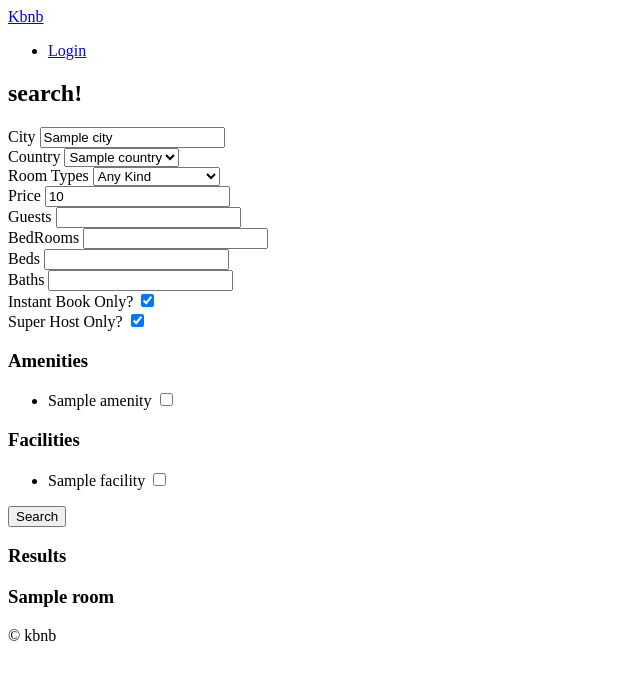
After one commit to gyun-ky/airbnb-clone, a Django app: template templates/rooms/search.html in a window 1280 px wide. The commit adds this page. Shown: the top 680 px of the page, without its empty margins (0-640 px from the left). Run offline with Django 3.2, Linux system fonts and the light colour scheme; tables that the repository leaves empty hold one stand-in row (values such as "Sample post"); the template is opened without the code that fills it: values that come from a table or form of the project are taken from there, most other values are stand-ins (such as "Sample title", 1, 10 or a date in 2020).

Commit message:
search view 마무리

```diff
--- a/rooms/admin.py
+++ b/rooms/admin.py
@@ -30,7 +30,7 @@ class RoomAdmin(admin.ModelAdmin):
     fieldsets = (
         (
             "Basic Info",
-            {"fields": ("name", "description", "country", "address", "price")}
+            {"fields": ("name", "description", "country", "city", "address", "price", "room_type")}
         ),
         (
             "Times",
--- a/rooms/models.py
+++ b/rooms/models.py
@@ -87,6 +87,9 @@ class Room(core_models.TimeStampedModel):
         self.city = str.capitalize(self.city)
         super().save(*args, **kwargs)
 
+    def get_absolute_url(self):
+        retur
+
     def total_rating(self):
         all_reviews = self.reviews.all()
         sum = 0
--- a/rooms/urls.py
+++ b/rooms/urls.py
@@ -4,4 +4,5 @@ from . import views
 app_name = "rooms"
 urlpatterns = [
     path('<int:pk>', views.room_detail, name="detail"),
+    path('search/', views.search, name="search"),
 ]
--- a/templates/base.html
+++ b/templates/base.html
@@ -4,10 +4,17 @@
 <head>
     <meta charset="UTF-8">
     <meta name="viewport" content="width=device-width, initial-scale=1.0">
-    <title>{% block page_name %}{% endblock page_name %} | Kbnb</title>
+    <title>{% block page_title %}{% endblock page_title %} | Kbnb</title>
 </head>
 <body>
-    {% include "partials/header.html" %}
+    <header>
+    {% include "partials/nav.html" %}
+    {% block search-bar %}
+    <form method="get" action="{% url 'rooms:search' %}">
+            <input name="city" palceholder="Search by City">
+        </form>
+     {% endblock search-bar %}
+    </header>
     {% block content %}
     {% endblock %}
     {% include "partials/footer.html" %}
--- a/templates/partials/header.html
+++ /dev/null
@@ -1,6 +0,0 @@
-<header>
-        <a href ="/">Kbnb</a>
-        <ul>
-            <li><a href='#'>Login</a></li>
-        </ul>
-    </header>
--- /dev/null
+++ b/templates/partials/nav.html
@@ -0,0 +1,5 @@
+
+    <a href = "{% url 'core:home' %}">Kbnb</a>
+    <ul>
+            <li><a href='#'>Login</a></li>
+    </ul>
--- a/templates/rooms/home.html
+++ b/templates/rooms/home.html
@@ -1,13 +1,13 @@
 {% extends "base.html" %}
 
-{% block page_name %}
+{% block page_title %}
     Home
-{% endblock %}
+{% endblock page_title %}
 
 {% block content %}
 
     {% for room in page.object_list %}
-        <h1>{{room.name}} / ${{room.price}}</h1>
+        <a href="{% url 'rooms:detail' room.pk %}"><h1>{{room.name}} / ${{room.price}}</h1></a>
     {% endfor %}
     <h6>
         {% if page.has_previous %}
--- /dev/null
+++ b/templates/rooms/search.html
@@ -0,0 +1,109 @@
+{% extends "base.html" %}
+
+{% block page_title %}
+    Search
+{% endblock page_title %}
+
+{% block search-bar %}
+
+{% endblock search-bar %}
+{% block content %}
+    <h2>search!</h2>
+    <form method="get" action="{% url 'rooms:search' %}">
+        <div>
+            <label for="city">City</label>
+            <input value="{{city}}" id="city" palceholder="Search by City" name="city">
+        </div>
+
+        <div>
+            <label for="country">Country</label>
+            <select id="country" name="country">
+                {% for country in countries %}
+                    <option value="{{country.code}}" {% if country.code == s_country %} selected {% endif %} >{{country.name}}</option>
+                {% endfor %}
+            </select>
+        </div>
+
+        <div>
+            <label for="room_types">Room Types</label>
+            <select id="room_types" name="room_type">
+                    <option value='0' {% if s_room_type == 0 %} selected {% endif %}>Any Kind </option>
+                {% for room_type in room_types %}
+                    <option value="{{room_type.pk}}" {% if room_type.pk == s_room_type %} selected {% endif %}>{{room_type.name}}</option>
+                {% endfor %}
+            </select>
+        </div>
+
+        <div>
+            <label for="price">Price</label>
+            <input value={{price}} type="number" name="price" palceholder="Price" id="price" >
+        </div>
+
+        <div>
+            <label for="guests">Guests</label>
+            <input value={{guests}} type="number" name="guests" palceholder="Guests" id="guests" >
+        </div>
+
+        <div>
+            <label for="bedrooms">BedRooms</label>
+            <input value={{bedrooms}} type="number" name="bedrooms" palceholder="Price" id="price" >
+        </div>
+
+        <div>
+            <label for="beds">Beds</label>
+            <input value={{beds}} type="number" name="beds" palceholder="Beds" id="beds" >
+        </div>
+
+        <div>
+            <label for="baths">Baths</label>
+            <input value={{baths}} type="number" name="baths" palceholder="Baths" id="baths" >
+        </div>
+
+        <div>
+            <label for="instant">Instant Book Only?</label>
+            <input value={{instant}} type="checkbox" name="instant" id="instant" {% if instant %} checked {% endif %}>
+        </div>
+
+        <div>
+            <label for="superhost">Super Host Only?</label>
+            <input value={{superhost}} type="checkbox" name="superhost" id="superhost" {% if superhost %} checked {% endif %}>
+        </div>
+
+
+        <div>
+            <h3>Amenities</h3>
+            <ul>
+                {% for amenity in amenities %}
+                   <li> <label for="a_{{amenity.pk}}">{{amenity.name}}</label>
+                    <input id= "a_{{amenity.pk}"
+                            name = "amenities"
+                            type="checkbox"
+                            value={{amenity.pk}}
+                            {% if amenity.pk|slugify in s_amenities %}checked{% endif %}> </li>
+                {% endfor %}
+            </ul>
+        </div>
+
+        <div>
+            <h3>Facilities</h3>
+            <ul>
+                {% for facility in facilities %}
+                   <li> <label for="f_{{facility.pk}}">{{facility.name}}</label>
+                    <input id= "f_{{facility.pk}}"
+                            name = "facilities"
+                            type="checkbox",
+                            value={{facility.pk}}
+                            {% if facility.pk|slugify in s_facilities %}checked{% endif %}> </li>
+                {% endfor %}
+            </ul>
+        </div>
+
+        <button>Search</button>
+    </form>
+
+    <h3>Results</h3>
+    {% for room in rooms %}
+        <h3>{{room.name}}</h3>
+    {% endfor %}
+
+{% endblock content %}
```
Also changed, not shown: rooms/views.py (+95 -3 lines), templates/rooms/detail.html (+33 -3 lines).
